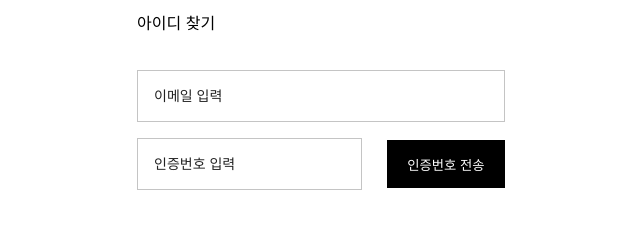
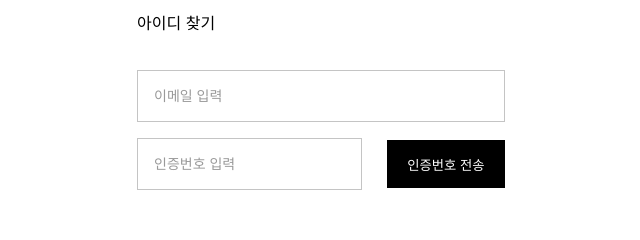
Before and after one commit to BCSDLab/KOALA_FRONT_END, a React (Create React App) app: page /auth/idfind in a window 1280 px wide. Shown: the part 348-588 px from the top of the page, without its empty margins (639-1279 px from the left). Built offline with nearby package versions, Linux system fonts and the light colour scheme.

Commit message:
[#5] style : 아이디 비밀번호 인증번호 입력란  placeholder 폰트 색깔 수정

```diff
--- a/src/components/Auth/styles.js
+++ b/src/components/Auth/styles.js
@@ -13,13 +13,10 @@ export const StyledInput = styled.input`
   }
   ::-webkit-input-placeholder {
     font-size: 14px;
-    font-weight: normal;
-    font-stretch: normal;
-    font-style: normal;
     line-height: normal;
     letter-spacing: normal;
     text-align: left;
-    color: #222;
+    color: #999;
     height: 21px;
     padding: 0px;
   }
--- a/src/components/Shared/AuthNumber.js
+++ b/src/components/Shared/AuthNumber.js
@@ -14,13 +14,8 @@ const AuthNuminput = styled.input`
   }
   ::-webkit-input-placeholder {
     font-size: 14px;
-    font-weight: normal;
-    font-stretch: normal;
-    font-style: normal;
-    line-height: normal;
-    letter-spacing: normal;
     text-align: left;
-    color: #222;
+    color: #999;
     height: 21px;
     padding: 0px;
   }
```
